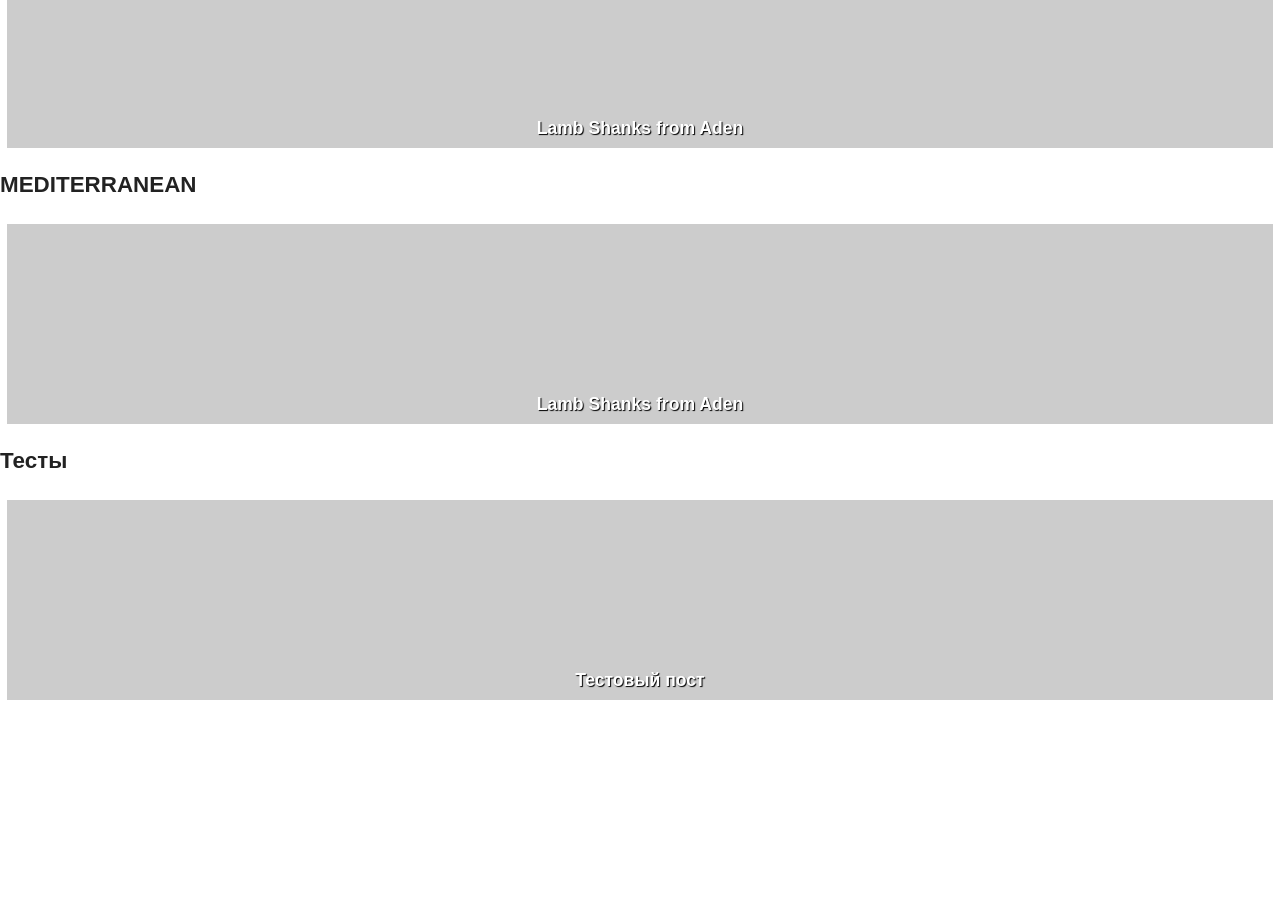
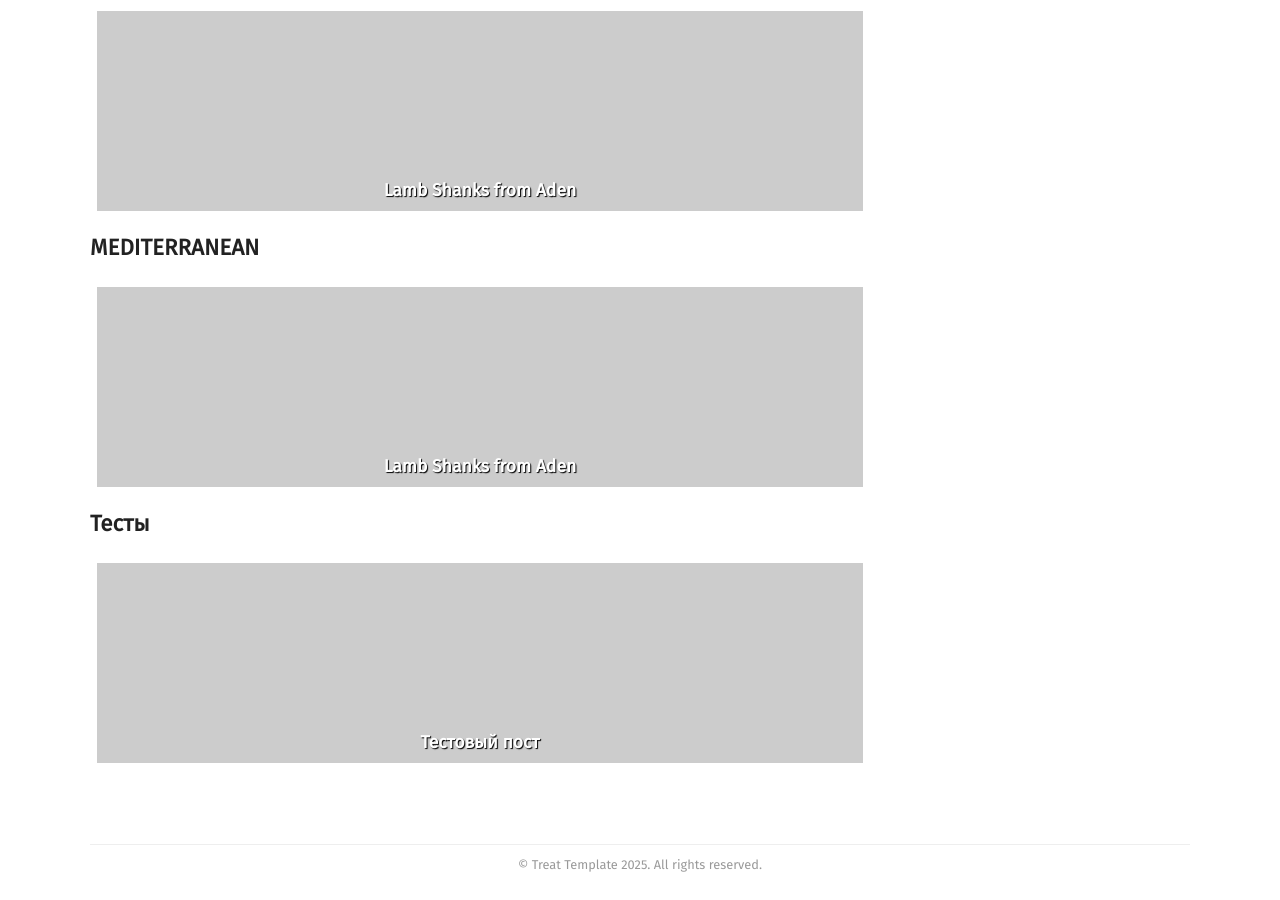
Before and after one commit to Helga1970/new-site, a Jekyll site: the page built from recipes.html, in a window 1280 px wide and 900 px high, scrolled down 3512 px. Built offline with Jekyll 4.4.1, drawn with Linux system fonts in a browser that asks for light colours; some web fonts are replaced; before the commit the page ends 4227 px from its top, so only the background shows below that; some of the changed text lies outside the part shown.

Commit message:
Update default.html

```diff
--- a/_layouts/default.html
+++ b/_layouts/default.html
@@ -1,44 +1,49 @@
-<!DOCTYPE html>
-<html>
+<!doctype html>
+<html lang="en">
 <head>
 	<meta charset="utf-8">
-		<meta http-equiv="X-UA-Compatible" content="IE=edge,chrome=1">
-		<title>{{ page.title }}</title>
 	<meta name="viewport" content="width=device-width, initial-scale=1">
-		<link rel="alternate" type="application/atom+xml" title="{{ site.title }} - Atom" href="{{ site.baseurl }}/atom.xml">
-		<link href='https://fonts.googleapis.com/css?family=Alegreya+Sans:300,400,700' rel='stylesheet' type='text/css'>
-		<link rel="stylesheet" href="{{ site.baseurl }}/css/screen.css">
+
+	{% seo %}
+	{% feed_meta %}
+
+	<link href="//fonts.googleapis.com/css?family=Antic+Slab|Fira+Sans" rel="stylesheet">
+	<link rel="stylesheet" media="screen" href="{{ site.baseurl }}/css/screen.css">
+	{% if page.print_stylesheet %}
+		<link rel="stylesheet" media="print" href="{{ site.baseurl }}/css/print.css">
+	{% endif %}
+	<link rel="icon" type="image/png" href="{{ site.baseurl }}/images/favicon.png">
+
+	{% if jekyll.environment == 'production' and site.google_analytics_key != '' %}
+		<script>
+			window.ga=window.ga||function(){(ga.q=window.ga.q||[]).push(arguments)};ga.l=+new Date;
+			ga('create', '{{ site.google_analytics_key }}', 'auto');
+			ga('send', 'pageview');
+		</script>
+		<script async src='https://www.google-analytics.com/analytics.js'></script>
+	{% endif %}
 </head>
 <body>
+	{% include navigation.html %}
 	<header>
-			<div class="logo">
-				<a href="{{ site.baseurl }}/">{{ site.title }}</a>
-			</div>
-			<div class="search">
-				<form action="{{ site.baseurl }}/search.html" method="get">
-					<input type="search" name="q" placeholder="Search">
-				</form>
-			</div>
-			<div class="menu-trigger">
-				<div class="trigger-bar"></div>
-				<div class="trigger-bar"></div>
-				<div class="trigger-bar"></div>
-			</div>
-			<div class="menu">
-				<ul>
-					<li class="menu-item"><a href="{{ site.baseurl }}/">Home</a></li>
-					<li class="menu-item"><a href="{{ site.baseurl }}/recipes">Recipes</a></li>
-					<li class="menu-item"><a href="{{ site.baseurl }}/about">About</a></li>
-				</ul>
+		<a href="{{site.baseurl }}/">
+			<img src="{{ site.baseurl }}{{ site.data.company_details.logo_image }}" width="180" alt="logo">
+		</a>
+		<div>
+			<a class="editor-link btn" href="cloudcannon:collections/_data/company_details.yml" class="btn"><strong>&#9998;</strong> Edit Logo</a>
 		</div>
 	</header>
-		<main>
-			<div class="content">
-				{{ content }}
+
+	<div class="container main-content">
+		<section class="content">{{ content }}</section>
+		{% include sidebar.html page=page %}
 	</div>
-			<aside class="sidebar">
-				{% include sidebar.html page=page %}
-			</aside>
-		</main>
+
+	<footer>
+		<div class="container">
+			<hr>
+			&copy; {{ site.title }} {{ site.time | date: "%Y" }}. All rights reserved.
+		</div>
+	</footer>
 </body>
 </html>
```
Lines whose indentation alone changed are shown as unchanged.
